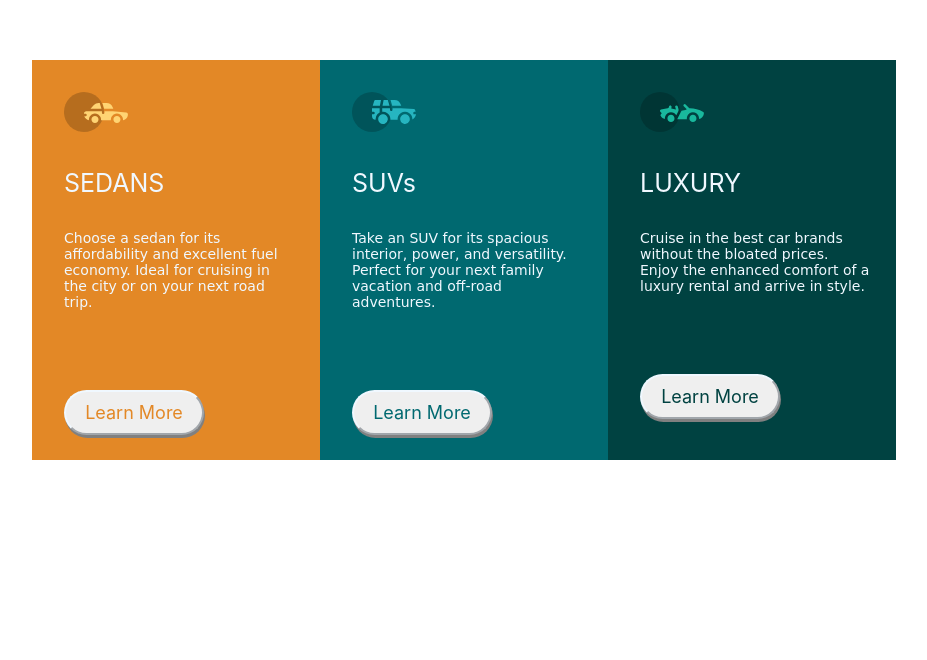
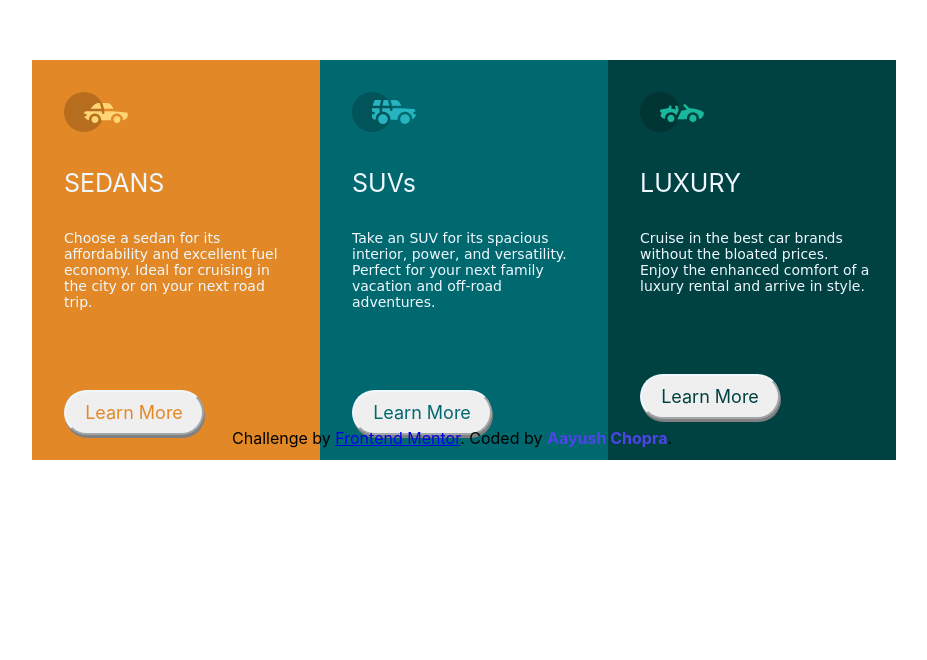
Before and after one commit to YoAayush/3-column-preview-card-component-main, a plain HTML site: page index.html in a window 1280 px wide. Shown: the part 140-800 px from the top of the page, without its empty margins (176-1103 px from the left). Drawn offline with Linux system fonts and the light colour scheme.

Commit message:
Update file.css

```diff
--- a/file.css
+++ b/file.css
@@ -73,7 +73,7 @@ div .para{
 }
 .attribution{
     position: absolute;
-    margin: 70rem 15rem;
+    margin: 35rem 25rem;
 }
 b{
     color: rgb(78, 68, 231);
```
